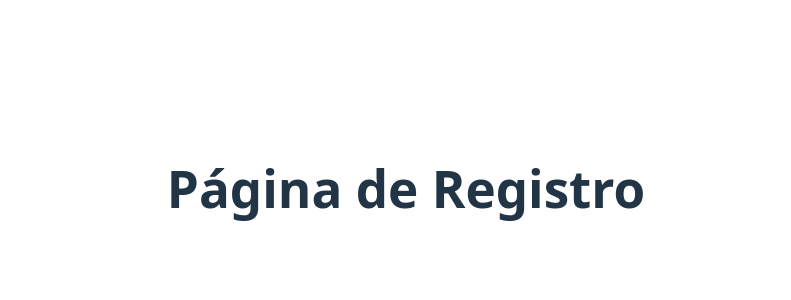
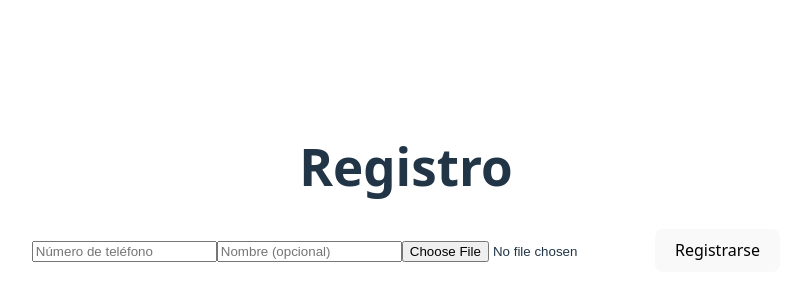
Before and after one commit to DamonCaos/WathsProject, a React (Vite) app: page /register in a window 1280 px wide. Shown: the part 212-512 px from the top of the page, without its empty margins (234-1025 px from the left). Built offline with nearby package versions, Linux system fonts and the light colour scheme.

Commit message:
"feat: páginas base de login y registro creadas"

```diff
--- a/src/App.jsx
+++ b/src/App.jsx
@@ -1,13 +1,15 @@
 import { Routes, Route } from 'react-router-dom'
 import './App.css'
 import Home from './pages/home'
+import Register from './pages/Register.jsx'
+import Login from './pages/Login.jsx'
 
 function App() {
   return (
     <Routes>
       <Route path='/' element={<Home />} />
-      <Route path="/register" element={<h1>Página de Registro</h1>} />
-      <Route path="/login" element={<h1>Página de Login</h1>} />
+      <Route path="/register" element={<Register />} />
+      <Route path="/login" element={<Login />} />
       <Route path="/chats" element={<h1>Listado de Chats</h1>} />
       <Route path="/chats/:id" element={<h1>Chat Individual</h1>} />
     </Routes>
--- /dev/null
+++ b/src/pages/Login.jsx
@@ -0,0 +1,11 @@
+export default function Login() {
+    return (
+      <div>
+        <h1>Iniciar Sesión</h1>
+        <form>
+          <input type="text" placeholder="Número de teléfono" required />
+          <button type="submit">Entrar</button>
+        </form>
+      </div>
+    )
+  }
--- /dev/null
+++ b/src/pages/Register.jsx
@@ -0,0 +1,13 @@
+export default function Register() {
+  return (
+    <div>
+      <h1>Registro</h1>
+      <form>
+        <input type="text" placeholder="Número de teléfono" required />
+        <input type="text" placeholder="Nombre (opcional)" />
+        <input type="file" />
+        <button type="submit">Registrarse</button>
+      </form>
+    </div>
+  );
+}
```
